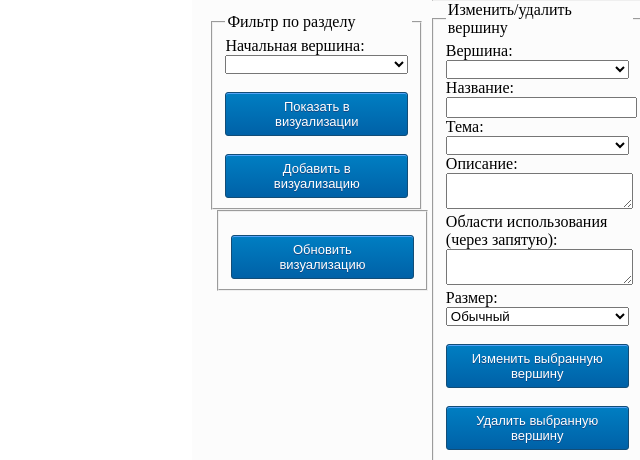
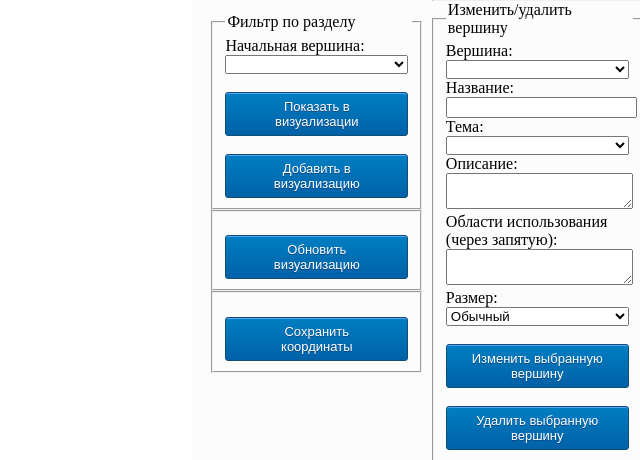
Before and after one commit to shbma/mgraph, a Flask app: page / in a window 1280 px wide. Shown: the part 540-1000 px from the top of the page, without its empty margins (640-1280 px from the left). Run offline with Flask 2, Linux system fonts and the light colour scheme; lists and menus that the app fills with data are empty; some libraries are stand-ins or nearby versions.

Commit message:
добавлены поля для координат, удалены функции для тем, исправлено сохранение изменений свойств

```diff
--- a/static/script.js
+++ b/static/script.js
@@ -346,6 +346,7 @@ function addNodeByTamplateClick() {
             cypher += ' id: last_ID+1, '
             cypher += ' community: ' + community_id  + ', '
             cypher += ' desk: "' + getDeskName() + '", '
+            cypher += ' x: 0, y: 0, '
             let sizeVal = document.getElementById("size")
                                   .options[document.getElementById("size").selectedIndex]
                                   .value
@@ -568,7 +569,7 @@ function changeNode() {
     var setSession = driver.session()
     setSession
         .run(
-            "MATCH (p:Node {id:" + document.getElementById("nodeSelect").value + "})" +
+            "MATCH (p {id:" + document.getElementById("nodeSelect").value + "})" +
             " SET p.title = \"" + document.getElementById("title").value + "\"" +
             " SET p.description = \"" + document.getElementById("desc").value + "\"" +
             " SET p.use = [\"" + document.getElementById("use").value.split(",").join("\" , \"") + "\"]" +
@@ -615,7 +616,6 @@ function updateMenu() {
     document.getElementById("newDesc").value = ""
     document.getElementById("newUse").value = ""
     document.getElementById("newTopic").add(new Option(text, text, false, false))
-    getTopics()
     getNodes()
 }
 
@@ -657,24 +657,6 @@ function removeRelationship() {
         .then(() => {
             session.close()
             updateGraph(true)
-        })
-}
-
-function getTopics() {
-    var session = driver.session()
-    session
-        .run("MATCH (p) WHERE p.topic IS NOT NULL RETURN DISTINCT p.topic")
-        .then(result => {
-            result.records.forEach(record => {
-                for (let i = 0; i < topicsID.length; i++)
-                    document.getElementById(topicsID[i]).add(new Option("<" + record.get("p.topic") + ">", record.get("p.topic"), false, false))
-            })
-        })
-        .catch(error => {
-            console.log(error)
-        })
-        .then(() => {
-            session.close()
         })
 }
 
@@ -846,6 +828,16 @@ function setVisEventsHandlers(){
 
 /*=================== END Обработка событий ================*/
 
+/**
+ * Тут будет функция, сохраняющая координаты вершин с холстав в БД
+ */
+function saveCoordinates(){
+    pos = viz._network.getPositions()  // считаем все координаты всех вершин
+    // сохраняться в виде в pos={{0:{x:-10, y:15}, {0:{x:154, y:165}, ... }
+
+    // сформируем длинный запрос и отправим на сервер одной посылкой...
+}
+
 /*
 
 // заметки по сохранению состояния
--- a/templates/index.html
+++ b/templates/index.html
@@ -28,6 +28,7 @@
                     <option value="ФОРМИРУЕТ">Формирует</option>
                     <option value="ДОСТАВЛЯЕТ">Доставляет</option>
                     <option value="ПРОВЕРЯЕТ">Проверяет</option>
+                    <option value="ЯВЛЯЕТСЯ_ПРЕДКОМ">Является предком</option>
                 </select><br>
 
                 <label for="relationshipEnd">Конечная вершина:</label><br>
@@ -130,8 +131,12 @@
                 <br><button type="button" onclick="addOneWayFilter()">Добавить в визуализацию</button><br>
             </fieldset>
 
-            <fieldset name="search" id="refresh" class="colRight">
+            <fieldset name="search" id="refresh" class="colLeft">
                 <br><button type="button" onclick="updateGraph(true)">Обновить визуализацию</button><br>
+            </fieldset>
+
+            <fieldset name="saveCoords" id="saveCoords" class="colLeft">
+                <br><button type="button" onclick="saveCoordinates()">Сохранить координаты</button><br>
             </fieldset>
 
 
```
